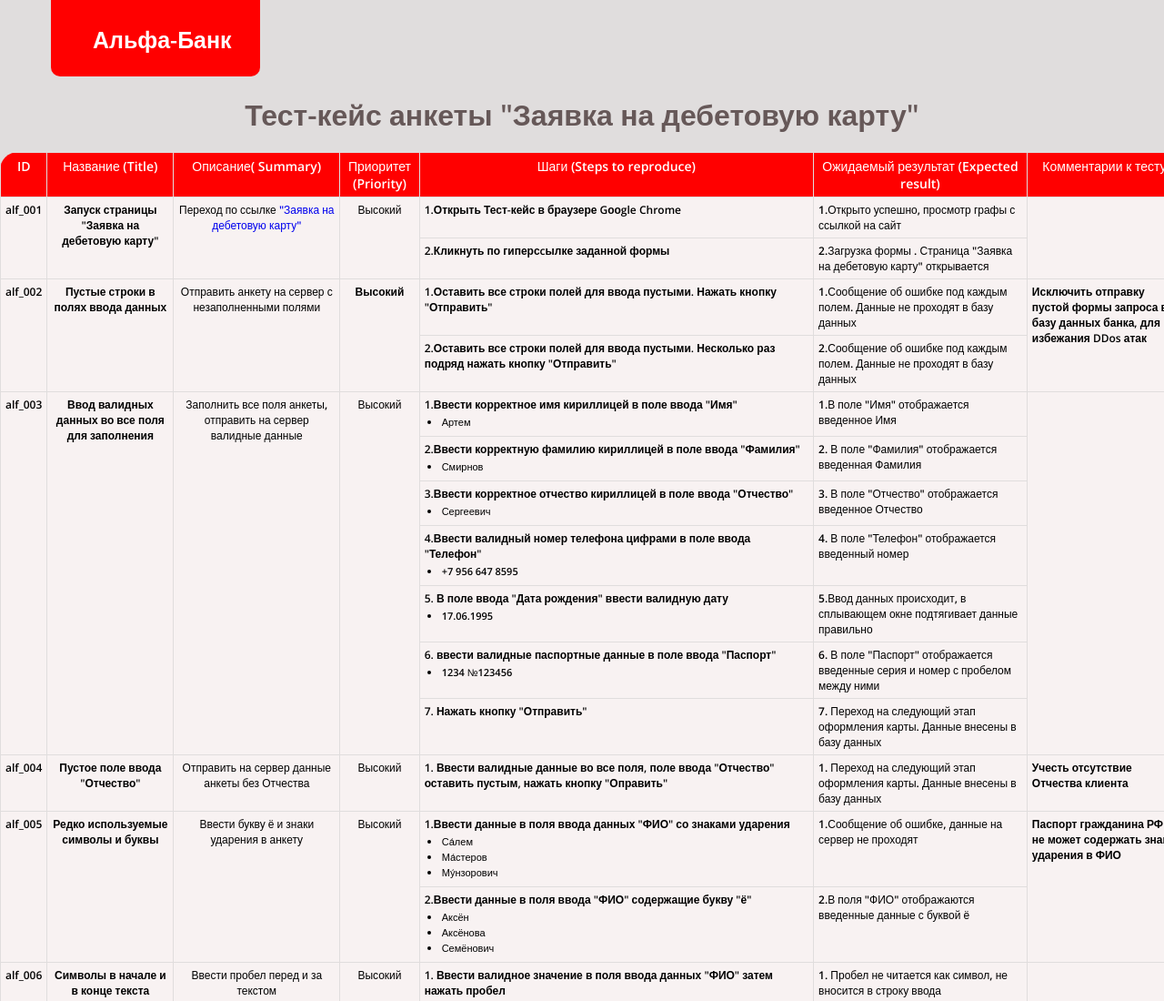
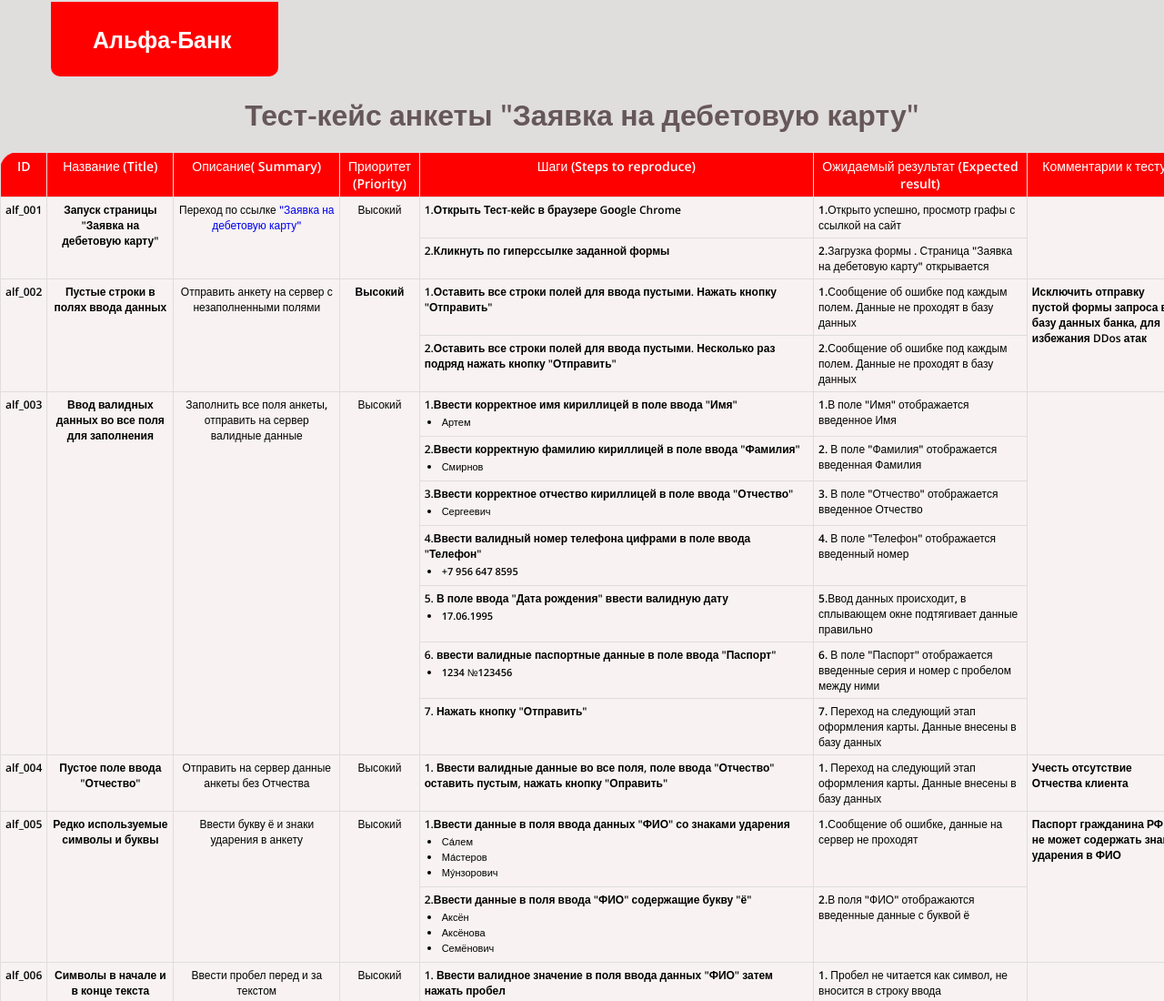
Before and after one commit to JuliaGhalini/Portfolio, a plain HTML site: page index.html in a window 1280 px wide. Shown: the top 1100 px of the page at 91% size. Drawn offline with nearby package versions, Linux system fonts and the light colour scheme.

Commit message:
add style

```diff
--- a/style.css
+++ b/style.css
@@ -15,14 +15,13 @@
 }
 
 header{
-    width: 18%;
+    width: 250px;
     background: red;
-    display: flex;
+    display: block;
     top: 10px;
     margin-left: 56px;
     border-bottom-left-radius: 10px;
     border-bottom-right-radius: 10px;
-
 }
 .header__logo{
     color: white;
```
